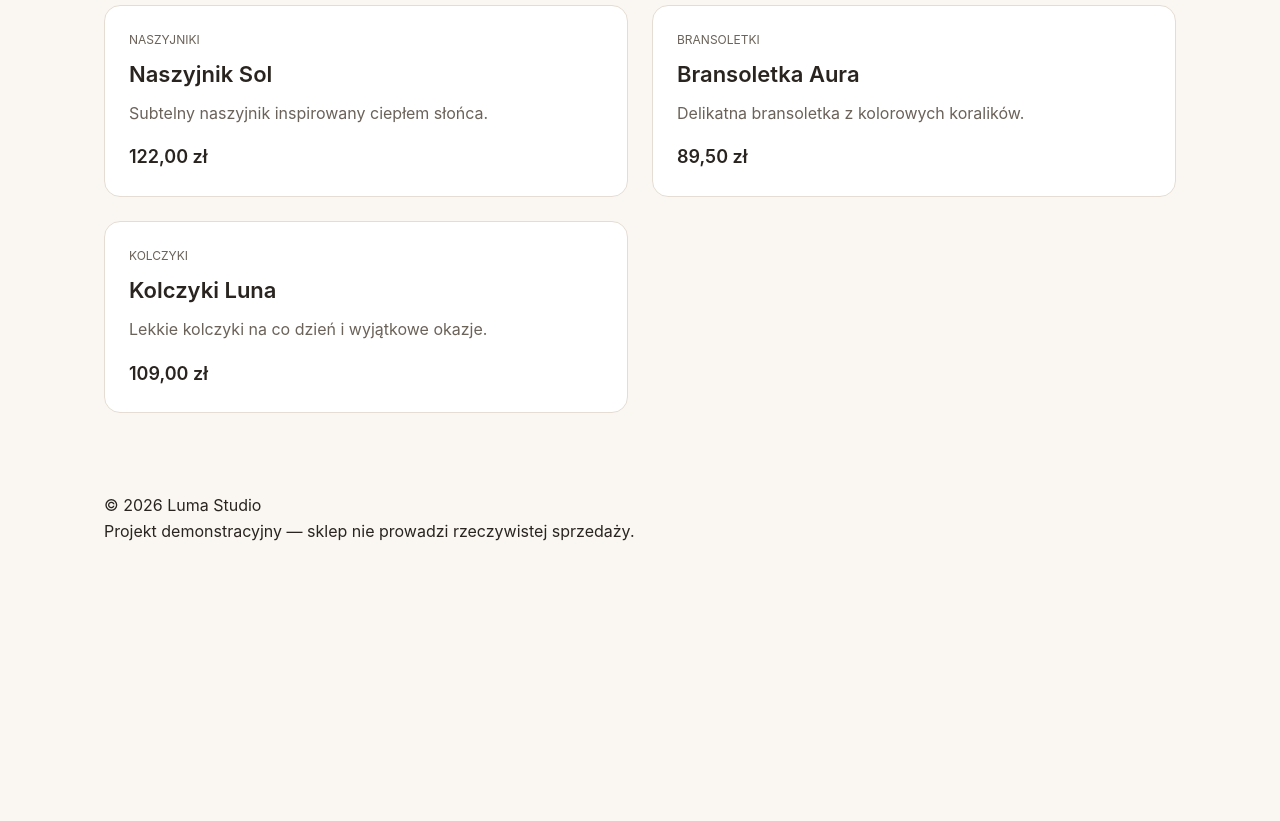
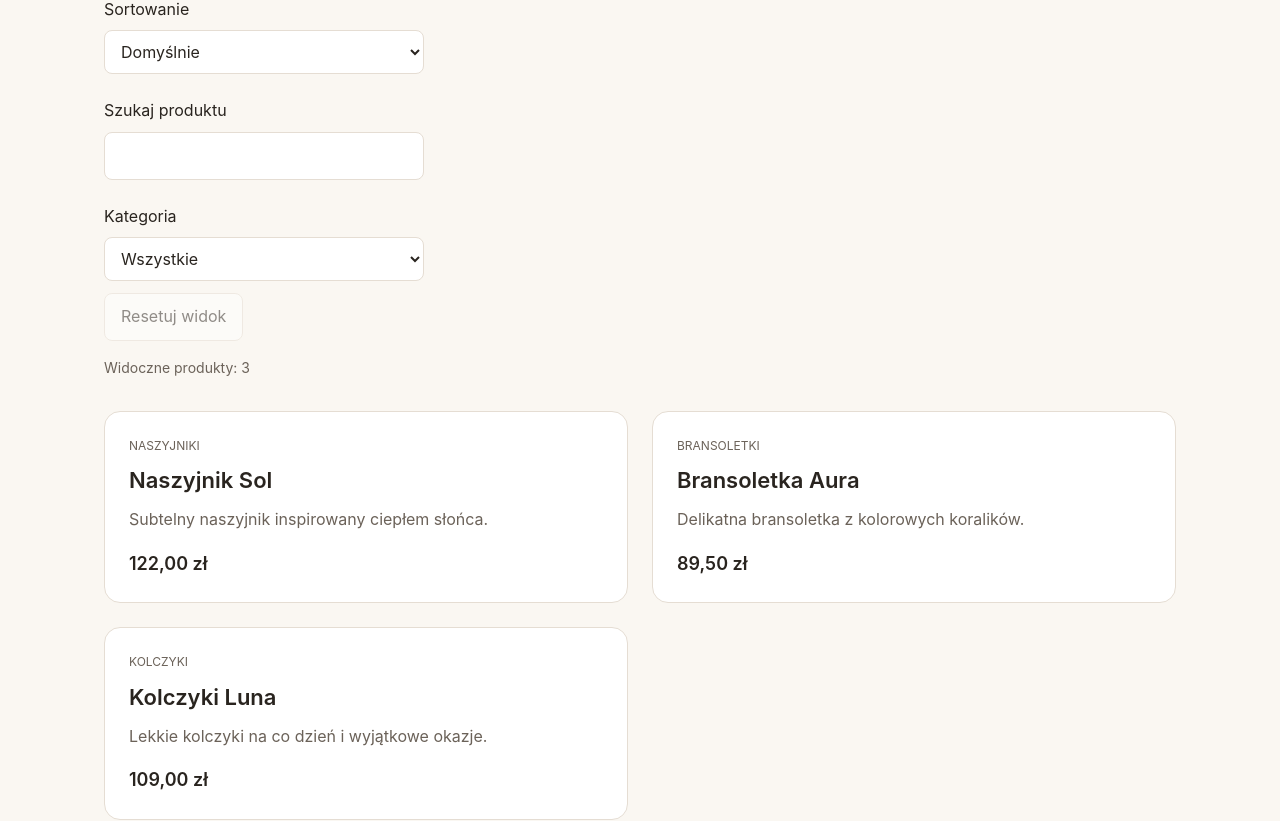
Before and after one commit to Syntholx/luma-studio, a React (Vite) app in the folder frontend/: page / in a window 1280 px wide. Shown: the part 852-1673 px from the top of the page. Before the commit the page ends 1429 px from the top, so only its background shows below. Built offline with nearby package versions, Linux system fonts and the light colour scheme.

Commit message:
feat: add product filtering, sorting and view reset

```diff
--- /dev/null
+++ b/frontend/App.tsx
@@ -0,0 +1,148 @@
+import { useState } from "react";
+import { products } from "./products";
+import { ProductList } from "./components/ProductList";
+
+export function App() {
+  const [categoryFilter, setCategoryFilter] = useState("Wszystkie");
+  const [searchProducts, setSearchProducts] = useState("");
+  const normalizedSearch = searchProducts.trim().toLowerCase();
+  const [priceSort, setPriceSort] = useState("default");
+  const filteredProducts = products.filter(
+    (product) =>
+      (categoryFilter === "Wszystkie" || product.category === categoryFilter) &&
+      product.name.toLowerCase().includes(normalizedSearch),
+  );
+  const sortedProducts = [...filteredProducts].sort((a, b) => {
+    if (priceSort === "price-asc") {
+      return a.price - b.price;
+    }
+    if (priceSort === "price-desc") {
+      return b.price - a.price;
+    }
+    return 0;
+  });
+  return (
+    <>
+      <header className="flex items-center justify-between p-6">
+        <a href="/" className="text-xl font-bold">
+          Luma Studio
+        </a>
+        <nav aria-label="Nawigacja główna" className="flex gap-6">
+          <a href="/#o-marce" className="min-h-[44px] inline-flex items-center">
+            O marce
+          </a>
+          <a
+            href="/#kolekcja"
+            className="min-h-[44px] inline-flex items-center"
+          >
+            Kolekcja
+          </a>
+        </nav>
+      </header>
+      <main className="max-w-[1120px] mx-auto px-[24px]">
+        <section className="py-[64px]">
+          <h1 className="text-[48px] font-[600] leading-[1.15] max-w-[720px]">
+            Małe detale. Twój własny blask
+          </h1>
+          <p className="mt-[24px] text-[18px] leading-[1.7] max-w-[560px] text-[#6b6259]">
+            Odkryj ręcznie tworzoną biżuterie inspirowaną prostotą i codziennymi
+            chwilami.
+          </p>
+          <a
+            href="#kolekcja"
+            className="mt-[32px] min-h-[44px] rounded-[8px] py-[12px] px-[24px] bg-[#765341] text-[white] text-center items-center inline-flex"
+          >
+            Poznaj kolekcję
+          </a>
+        </section>
+        <section
+          id="o-marce"
+          className="py-[48px] border-t-[1px] border-[#e5ddd3]"
+        >
+          <h2 className="text-[30px] font-[600]">Tworzone z uważnością</h2>
+          <p className="mt-[16px] max-w-[680px] text-[#6b6259] leading-[1.7]">
+            Luma Studio to demonstracyjna marka biżuterii, w której delikatne
+            formy spotykają się z kolorem. Poznaj kolekcję bransoletek,
+            naszyjników i kolczyków.
+          </p>
+        </section>
+        <section
+          id="kolekcja"
+          className="py-[48px] border-t-[1px] border-[#e5ddd3]"
+        >
+          <h2 className="text-[30px] font-[600]">Znajdź swój ulubiony detal</h2>
+          <p className="mt-[16px] max-w-[680px] text-[#6b6259] leading-[1.7]">
+            Subtelny akcent na co dzień czy dodatek na wyjątkową okazję?
+            Sprawdź, co przygotowaliśmy.
+          </p>
+          <div className="mt-[24px] flex flex-col gap-[8px]">
+            <label htmlFor="price-sort">Sortowanie</label>
+            <select
+              className="w-full max-w-[320px] min-h-[44px] px-[12px] py-[10px] bg-[white] border-[1px] border-[#e5ddd3] rounded-[8px]"
+              id="price-sort"
+              name="price-sort"
+              value={priceSort}
+              onChange={(event) => setPriceSort(event.currentTarget.value)}
+            >
+              <option value="default">Domyślnie</option>
+              <option value="price-asc">Cena rosnąco</option>
+              <option value="price-desc">Cena malejąco</option>
+            </select>
+          </div>
+
+          <div className="flex mt-[24px] flex-col gap-[8px]">
+            <label htmlFor="search-product">Szukaj produktu</label>
+            <input
+              className="w-full max-w-[320px] min-h-[44px] px-[12px] py-[10px] bg-[white] border-[1px] border-[#e5ddd3] rounded-[8px] "
+              id="search-product"
+              name="search-product"
+              value={searchProducts}
+              onChange={(event) => setSearchProducts(event.currentTarget.value)}
+            ></input>
+          </div>
+
+          <div className="mt-[24px] flex flex-col gap-[8px]">
+            <label htmlFor="category">Kategoria</label>
+            <select
+              className="min-h-[44px] max-w-[320px] w-full px-[12px] py-[10px] bg-[white] border-[1px] border-[#e5ddd3] rounded-[8px]"
+              id="category"
+              value={categoryFilter}
+              onChange={(event) => setCategoryFilter(event.currentTarget.value)}
+            >
+              <option value="Wszystkie">Wszystkie</option>
+              <option value="Bransoletki">Bransoletki</option>
+              <option value="Naszyjniki">Naszyjniki</option>
+              <option value="Kolczyki">Kolczyki</option>
+            </select>
+          </div>
+          <button
+            type="button"
+            className="mt-[12px] min-h-[44px] px-[16px] py-[10px] border-[1px] border-[#e5ddd3] rounded-[8px] bg-[white] text-[#29241f] cursor-pointer disabled:cursor-not-allowed disabled:opacity-50"
+            disabled={
+              categoryFilter === "Wszystkie" &&
+              searchProducts === "" &&
+              priceSort === "default"
+            }
+            onClick={() => {
+              setCategoryFilter("Wszystkie");
+              setSearchProducts("");
+              setPriceSort("default");
+            }}
+          >
+            Resetuj widok
+          </button>
+          <p className="mt-[16px] text-[14px] text-[#6b6259]">
+            Widoczne produkty: {filteredProducts.length}
+          </p>
+          <ProductList products={sortedProducts} />
+        </section>
+      </main>
+      <footer className="max-w-[1120px] mx-auto py-[32px] px-[24px]">
+        <p>© 2026 Luma Studio</p>
+        <p>
+          Projekt demonstracyjny — sklep nie prowadzi rzeczywistej sprzedaży.
+        </p>
+      </footer>
+    </>
+  );
+}
--- /dev/null
+++ b/frontend/components/ProductList.tsx
@@ -0,0 +1,18 @@
+import { type Product } from "../products";
+import { ProductCard } from "./ProductCard";
+export function ProductList(props: { products: Product[] }) {
+  if (props.products.length === 0) {
+    return (
+      <p className="mt-[32px] px-[24px] py-[24px] text-[#6b6259] border-[1px] rounded-[16px] border-[#e5ddd3]">
+        Brak produktów do wyświetlenia.
+      </p>
+    );
+  }
+  return (
+    <div className="mt-[32px] grid grid-cols-1 gap-[24px] md:grid-cols-2 ">
+      {props.products.map((product) => (
+        <ProductCard product={product} key={product.id} />
+      ))}
+    </div>
+  );
+}
--- a/frontend/main.tsx
+++ b/frontend/main.tsx
@@ -1,84 +1,11 @@
 import { BrowserRouter } from "react-router-dom";
 import { createRoot } from "react-dom/client";
 import "./styles.css";
-import { ProductCard } from "./components/ProductCard";
-import { products } from "./products";
+import { App } from "./App";
 
 const app = document.getElementById("app");
 if (!(app instanceof HTMLElement)) {
   throw new Error("Nie znaleziono elementu");
-}
-
-function App() {
-  return (
-    <>
-      <header className="flex items-center justify-between p-6">
-        <a href="/" className="text-xl font-bold">
-          Luma Studio
-        </a>
-        <nav aria-label="Nawigacja główna" className="flex gap-6">
-          <a href="/#o-marce" className="min-h-[44px] inline-flex items-center">
-            O marce
-          </a>
-          <a
-            href="/#kolekcja"
-            className="min-h-[44px] inline-flex items-center"
-          >
-            Kolekcja
-          </a>
-        </nav>
-      </header>
-      <main className="max-w-[1120px] mx-auto px-[24px]">
-        <section className="py-[64px]">
-          <h1 className="text-[48px] font-[600] leading-[1.15] max-w-[720px]">
-            Małe detale. Twój własny blask
-          </h1>
-          <p className="mt-[24px] text-[18px] leading-[1.7] max-w-[560px] text-[#6b6259]">
-            Odkryj ręcznie tworzoną biżuterie inspirowaną prostotą i codziennymi
-            chwilami.
-          </p>
-          <a
-            href="#kolekcja"
-            className="mt-[32px] min-h-[44px] rounded-[8px] py-[12px] px-[24px] bg-[#765341] text-[white] text-center items-center inline-flex"
-          >
-            Poznaj kolekcję
-          </a>
-        </section>
-        <section
-          id="o-marce"
-          className="py-[48px] border-t-[1px] border-[#e5ddd3]"
-        >
-          <h2 className="text-[30px] font-[600]">Tworzone z uważnością</h2>
-          <p className="mt-[16px] max-w-[680px] text-[#6b6259] leading-[1.7]">
-            Luma Studio to demonstracyjna marka biżuterii, w której delikatne
-            formy spotykają się z kolorem. Poznaj kolekcję bransoletek,
-            naszyjników i kolczyków.
-          </p>
-        </section>
-        <section
-          id="kolekcja"
-          className="py-[48px] border-t-[1px] border-[#e5ddd3]"
-        >
-          <h2 className="text-[30px] font-[600]">Znajdź swój ulubiony detal</h2>
-          <p className="mt-[16px] max-w-[680px] text-[#6b6259] leading-[1.7]">
-            Subtelny akcent na co dzień czy dodatek na wyjątkową okazję?
-            Sprawdź, co przygotowaliśmy.
-          </p>
-          <div className="mt-[32px] grid grid-cols-1 gap-[24px] md:grid-cols-2 ">
-            {products.map((product) => (
-              <ProductCard product={product} key={product.id} />
-            ))}
-          </div>
-        </section>
-      </main>
-      <footer className="max-w-[1120px] mx-auto py-[32px] px-[24px]">
-        <p>© 2026 Luma Studio</p>
-        <p>
-          Projekt demonstracyjny — sklep nie prowadzi rzeczywistej sprzedaży.
-        </p>
-      </footer>
-    </>
-  );
 }
 
 createRoot(app).render(
```
